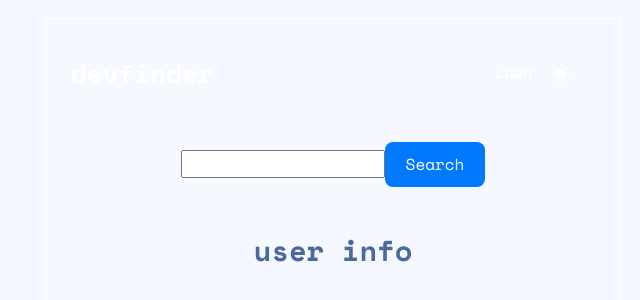
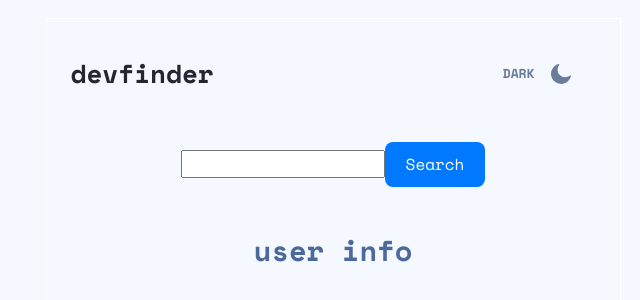
Before and after one commit to Hcmwebs/github-user-search, a React (Vite) app: page / in a window 1280 px wide. Shown: the part 240-540 px from the top of the page, without its empty margins (307-947 px from the left). Built offline with nearby package versions, Linux system fonts and the light colour scheme.

Commit message:
set up theme buttons dynamically
Signed-off-by: Heze <64218603+Hcmwebs@users.noreply.github.com>

```diff
--- a/src/components/Navbar.jsx
+++ b/src/components/Navbar.jsx
@@ -1,16 +1,20 @@
 import React from 'react'
 import styled from 'styled-components'
 import sun from '../assets/icon-sun.svg'
-const Navbar = () => {
+import moon from '../assets/icon-moon.svg'
+import { LightBtn, DarkBtn } from './index'
+
+const Navbar = ({ toggleTheme, theme }) => {
 	return (
 		<Wrapper className='sectionCenter'>
 			<a href='#' className='logo'>
 				devfinder
 			</a>
-			<button className='toggleBtn'>
-				<small>light</small>
-				<img src={sun} alt='light icon' />
-			</button>
+			{theme === 'lightTheme' ? (
+				<DarkBtn toggleTheme={toggleTheme} />
+			) : (
+				<LightBtn toggleTheme={toggleTheme} />
+			)}
 		</Wrapper>
 	)
 }
@@ -25,7 +29,7 @@ const Wrapper = styled.nav`
 		font-size: 1.625rem;
 		line-height: 2.4375rem;
 		font-weight: var(--bold);
-		color: white;
+		color: var(--logoColor);
 	}
 
 	.toggleBtn {
@@ -35,17 +39,24 @@ const Wrapper = styled.nav`
 		align-items: center;
 		gap: 1rem;
 		text-transform: uppercase;
-		background-color:transparent;
+		background-color: transparent;
+		font-size: 0.8125rem;
+		font-weight: var(--bold);
+		line-height: 1.1875rem;
+		color: var(--themeBtnColor);
+		transition: var(--transition-3);
+		&:hover {
+			color: var(--themeBtnHoverColor);
+		}
 
-		small {
-			font-size: 0.8125rem;
-			font-weight: var(--bold);
-			line-height: 1.1875rem;
-		}
-		img{
+		/* svg {
 			width: 20px;
 			height: 20px;
-		}
+			color: var(--themeBtnColor);
+			&:hover {
+				color: var(--themeBtnHoverColor);
+			}
+		} */
 	}
 `
 
```
